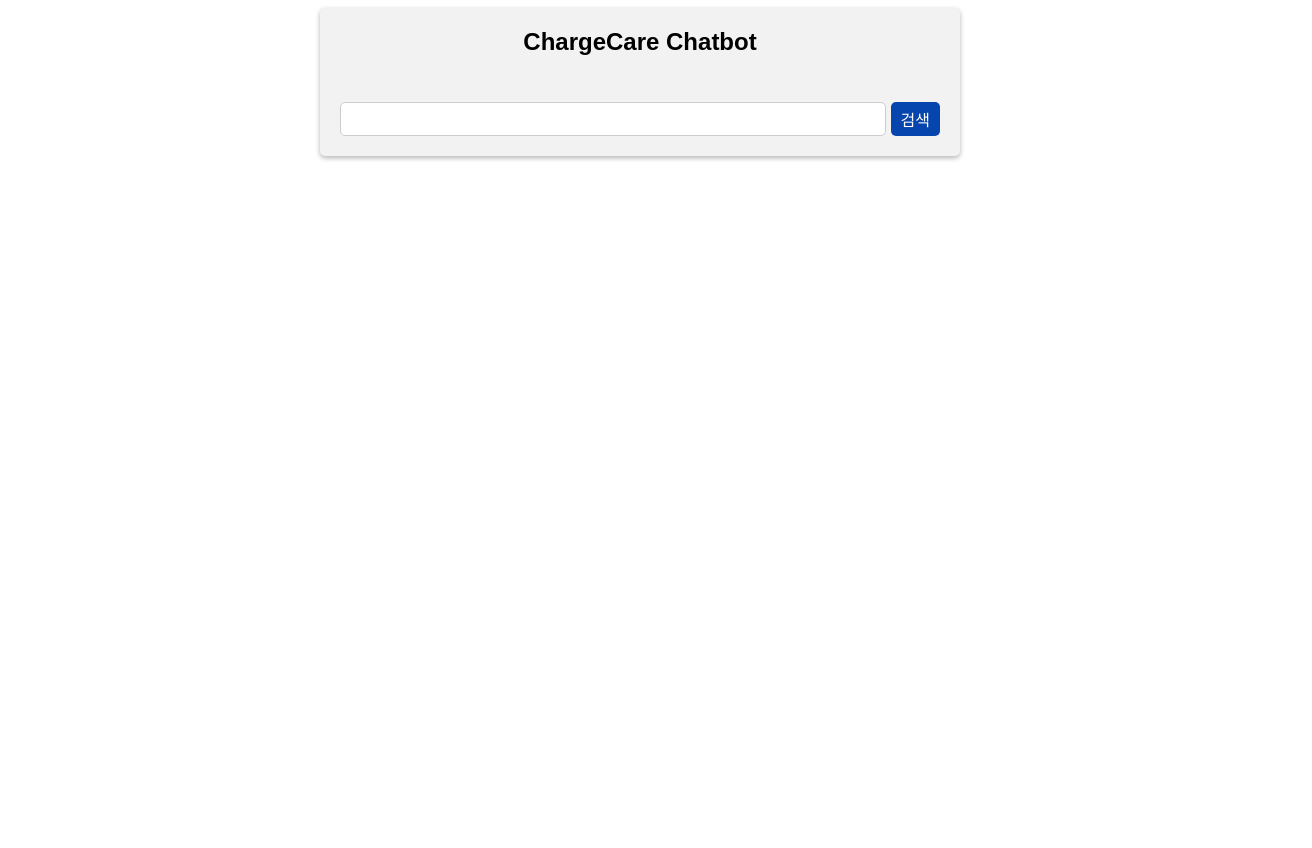
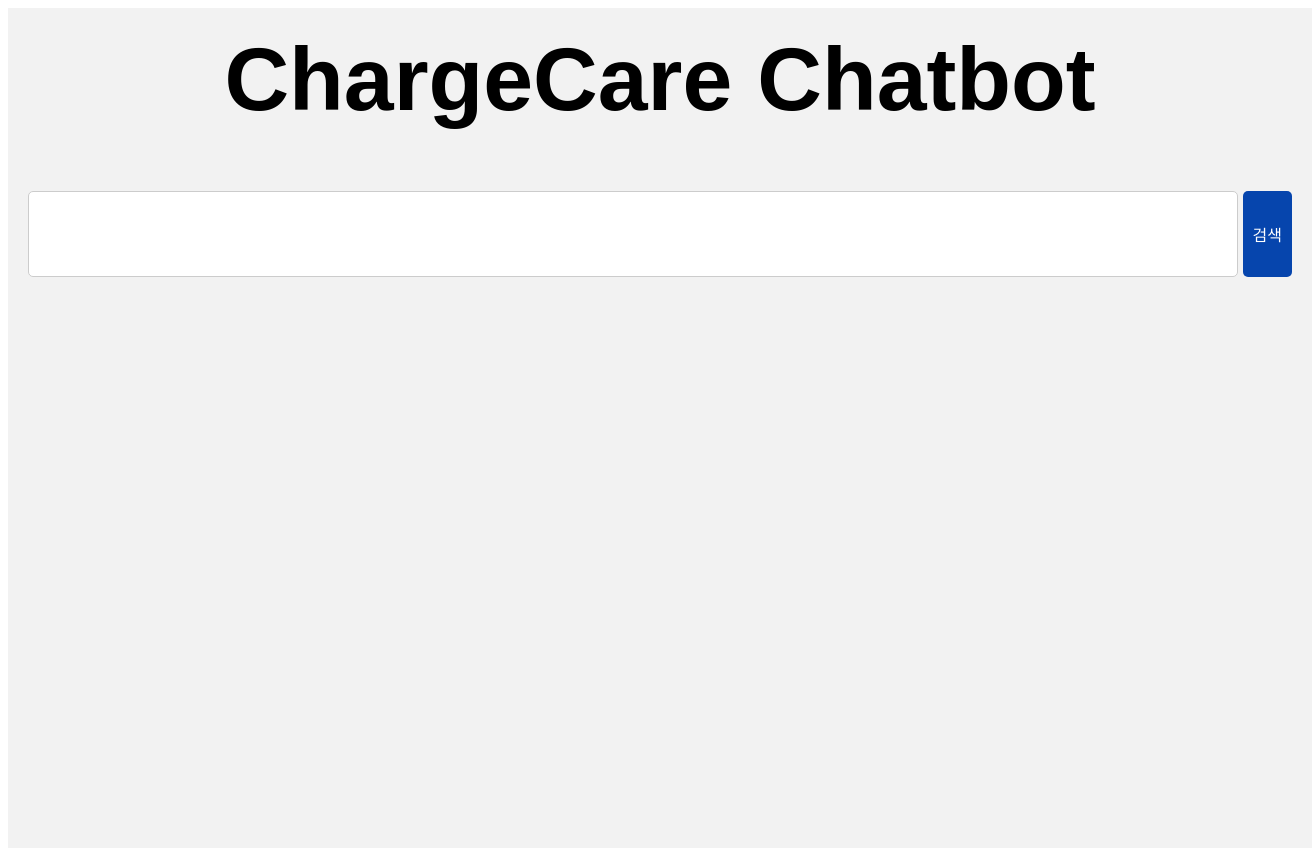
Before and after one commit to 128june/chargecare, a plain HTML site: page chargecare.html in a window 1280 px wide. Shown: the whole page, 1312 px wide, since content can reach past the window. Before the commit the page ends 800 px from the top, so only its background shows below. Drawn offline with nearby package versions, Linux system fonts and the light colour scheme.

Commit message:
june_230526 챗봇 UI 및 기능 개선 2

```diff
--- a/chargecare.html
+++ b/chargecare.html
@@ -2,19 +2,26 @@
 <html>
 <head>
   <meta charset="utf-8">
+  <meta name="viewport" content="width=device-width, initial-scale=1.0, maximum-scale=1.0, user-scalable=no">
   <style>
+    html {
+      height: 100%;
+    }
+    body{
+      height: 100%;
+    }
+
     .chat-container {
-      max-width: 600px;
-      margin: 0 auto;
+      width: 100%;
+      margin: 0 ;
+      height: 100%;
       padding: 20px;
       background-color: #f2f2f2;
-      border-radius: 5px;
-      box-shadow: 0 2px 5px rgba(0, 0, 0, 0.3);
       font-family: Arial, sans-serif;
     }
 
     .chat-container h1 {
-      font-size: 24px;
+      font-size: 7vw;
       text-align: center;
       margin-top: 0;
     }
@@ -28,10 +35,14 @@
     .output-left {
       margin-top: 5%;
       margin-bottom: 5%;
+
+      font-size: 5vw;
     }
 
     .output-right {
       margin-left: 10%;
+
+      font-size: 5vw;
     }
 
     .chat-container .user-message {
@@ -72,7 +83,7 @@
       border-radius: 5px;
       border: 1px solid #ccc;
       padding: 5px;
-      font-size: 16px;
+      font-size: 5vw;
     }
 
     .chat-container .input-container input[type="button"] {
@@ -98,14 +109,15 @@
 <body>
 <div class="chat-container">
   <h1>ChargeCare Chatbot</h1>
+  <div class="input-container">
+    <input type="text" id="keywords" name="keywords" required />
+    <input type="button" value="검색" onclick="search()" />
+  </div>
   <div class="chat-output" id="result"></div>
   <div class="loading-container">
     <div class="loading-spinner"></div>
   </div>
-  <div class="input-container">
-    <input type="text" id="keywords" name="keywords" required />
-    <input type="button" value="검색" onclick="search()" />
-  </div>
+
 </div>
 
 <script>
```
